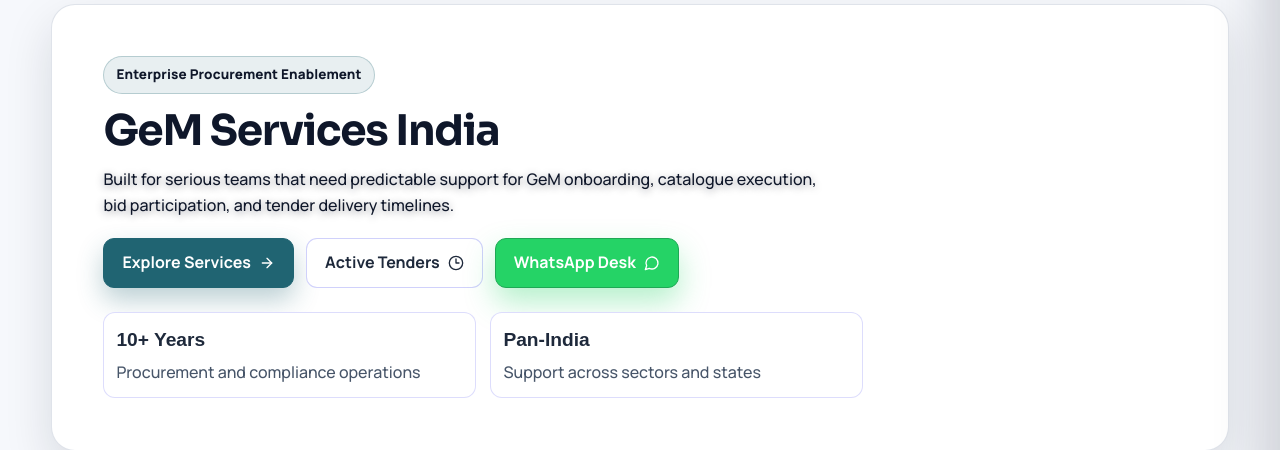
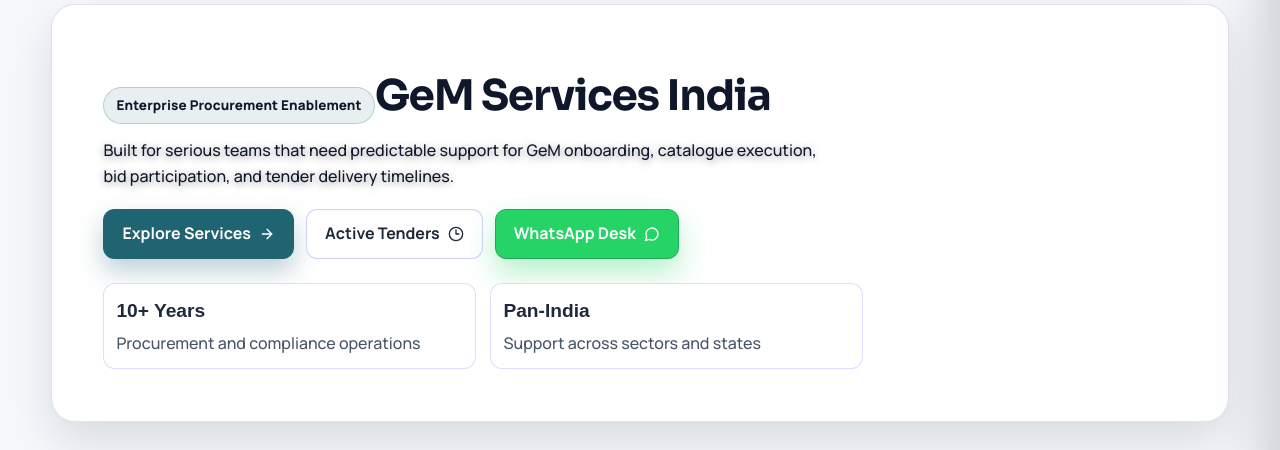
Before and after one commit to shannu2342/tender, a React (Create React App) app in the folder client/: page / in a window 1280 px wide. Shown: the part 154-604 px from the top of the page. Built offline with nearby package versions, Linux system fonts and the light colour scheme; no server answers.

Commit message:
Update homepage and styles

```diff
--- a/client/src/index.css
+++ b/client/src/index.css
@@ -2748,3 +2748,74 @@
         max-width: none;
     }
 }
+
+/* Hero typing + reveal animation */
+.home-hero__typed-title {
+    display: inline-flex;
+    align-items: center;
+    min-height: 1.2em;
+}
+
+.home-hero__cursor {
+    margin-left: 4px;
+    color: #206472;
+    font-weight: 700;
+    animation: heroBlink 0.85s steps(1) infinite;
+}
+
+.home-hero__cursor.is-hidden {
+    opacity: 0;
+    animation: none;
+}
+
+.home-hero__reveal {
+    opacity: 0;
+    transform: translateY(10px);
+}
+
+.home-hero__reveal.is-visible {
+    animation: heroRevealUp 0.55s cubic-bezier(0.22, 1, 0.36, 1) both;
+}
+
+.home-hero__reveal--delay-1.is-visible {
+    animation-delay: 0.08s;
+}
+
+.home-hero__reveal--delay-2.is-visible {
+    animation-delay: 0.18s;
+}
+
+@keyframes heroBlink {
+    0%,
+    49% {
+        opacity: 1;
+    }
+    50%,
+    100% {
+        opacity: 0;
+    }
+}
+
+@keyframes heroRevealUp {
+    from {
+        opacity: 0;
+        transform: translateY(10px);
+    }
+    to {
+        opacity: 1;
+        transform: translateY(0);
+    }
+}
+
+@media (prefers-reduced-motion: reduce) {
+    .home-hero__cursor {
+        animation: none;
+    }
+
+    .home-hero__reveal,
+    .home-hero__reveal.is-visible {
+        opacity: 1;
+        transform: none;
+        animation: none;
+    }
+}
--- a/client/src/pages/Home.js
+++ b/client/src/pages/Home.js
@@ -16,6 +16,9 @@
     const [services, setServices] = useState([]);
     const [tenders, setTenders] = useState([]);
     const [loading, setLoading] = useState(true);
+    const [typedTitle, setTypedTitle] = useState("");
+    const [heroRevealed, setHeroRevealed] = useState(false);
+    const heroTitle = managed.title || site.name;
     const showcaseImages = Array.isArray(managed.showcaseImages) && managed.showcaseImages.length
         ? managed.showcaseImages.slice(0, 3)
         : [
@@ -44,6 +47,33 @@
         fetchData();
     }, []);
 
+    useEffect(() => {
+        setTypedTitle("");
+        setHeroRevealed(false);
+
+        if (!heroTitle) {
+            setHeroRevealed(true);
+            return;
+        }
+
+        let titleIndex = 0;
+        let revealTimer;
+        const typingTimer = setInterval(() => {
+            titleIndex += 1;
+            setTypedTitle(heroTitle.slice(0, titleIndex));
+
+            if (titleIndex >= heroTitle.length) {
+                clearInterval(typingTimer);
+                revealTimer = setTimeout(() => setHeroRevealed(true), 120);
+            }
+        }, 48);
+
+        return () => {
+            clearInterval(typingTimer);
+            if (revealTimer) clearTimeout(revealTimer);
+        };
+    }, [heroTitle]);
+
     if (loading) {
         return (
             <div className="loading">
@@ -65,9 +95,9 @@
                     <div className="home-hero-layout">
                         <div className="home-hero-copy">
                             <span className="kicker">{managed.kicker}</span>
-                            <h1 className="page__title mt-14">{managed.title || site.name}</h1>
-                            <p className="page__lead home-hero__lead--light">{managed.lead}</p>
-                            <div className="cta-row">
+                            <h1 className="page__title mt-14 home-hero__typed-title" aria-label={heroTitle}>{typedTitle}<span className={`home-hero__cursor ${heroRevealed ? 'is-hidden' : ''}`} aria-hidden="true">|</span></h1>
+                            <p className={`page__lead home-hero__lead--light home-hero__reveal ${heroRevealed ? 'is-visible' : ''}`}>{managed.lead}</p>
+                            <div className={`cta-row home-hero__reveal home-hero__reveal--delay-1 ${heroRevealed ? 'is-visible' : ''}`}>
                                 <Link to="/services" className="btn btn-primary">
                                     Explore Services <ArrowRight size={16} />
                                 </Link>
@@ -78,7 +108,7 @@
                                     WhatsApp Desk <MessageCircle size={16} />
                                 </a>
                             </div>
-                            <div className="stats-grid">
+                            <div className={`stats-grid home-hero__reveal home-hero__reveal--delay-2 ${heroRevealed ? 'is-visible' : ''}`}>
                                 <div className="stat-box">
                                     <strong>10+ Years</strong>
                                     <span>Procurement and compliance operations</span>
```
